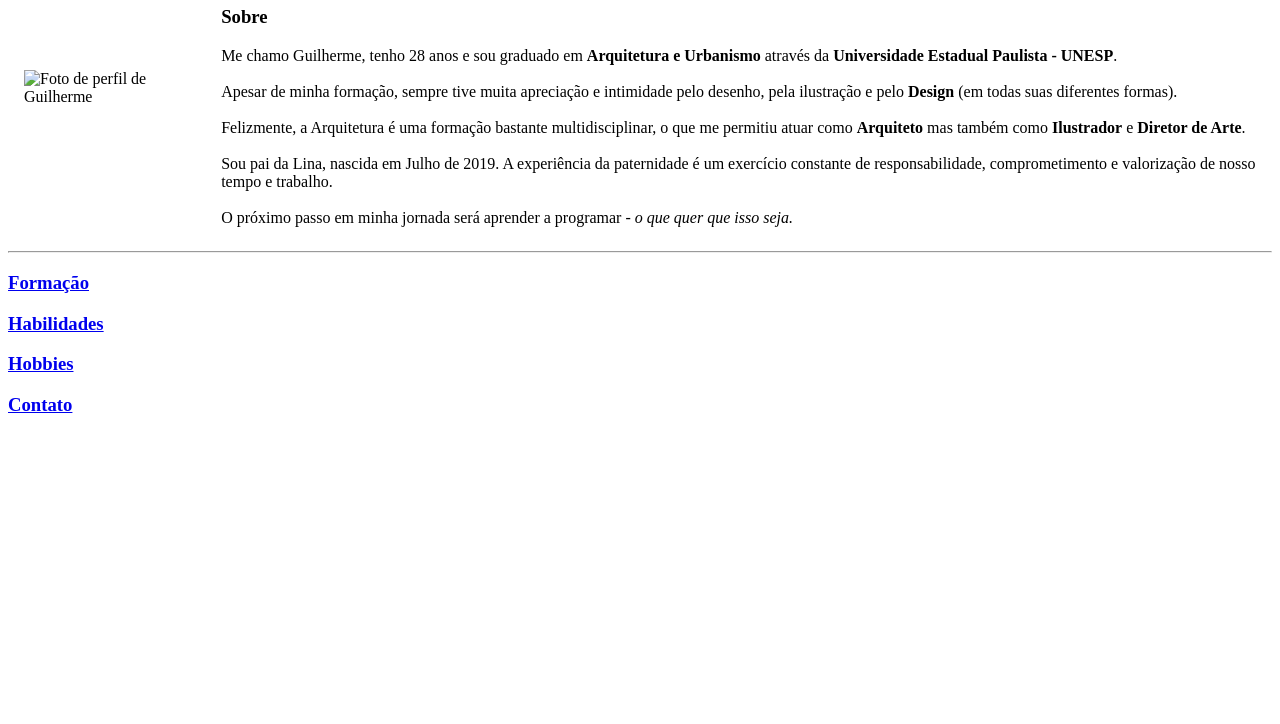
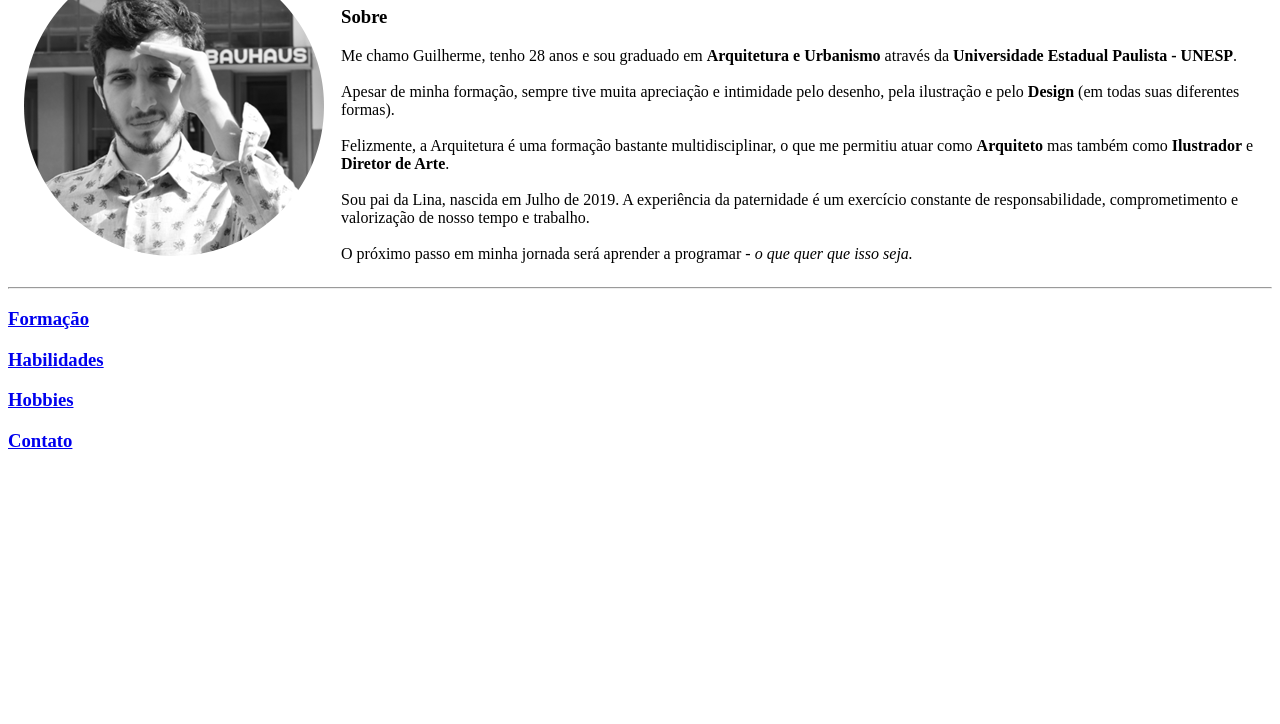
Before and after one commit to hyperposeable/site-pessoal, a plain HTML site: page index.html in a window 1280 px wide. Shown: the part 76-800 px from the top of the page. Drawn offline with Linux system fonts and the light colour scheme.

Commit message:
Update index.html
Foto de perfil atualizada

```diff
--- a/index.html
+++ b/index.html
@@ -8,7 +8,7 @@
 <body>
   <table cellspacing="15">
     <tr>
-      <td> <img src="Images/Profile.png" alt="Foto de perfil de Guilherme"> </td>
+      <td> <img src="Profile.png" alt="Foto de perfil de Guilherme"> </td>
       <td>
         <h1>Guilherme Mendes de Paiva</h1>
         <h3>Sobre</h3>
```
